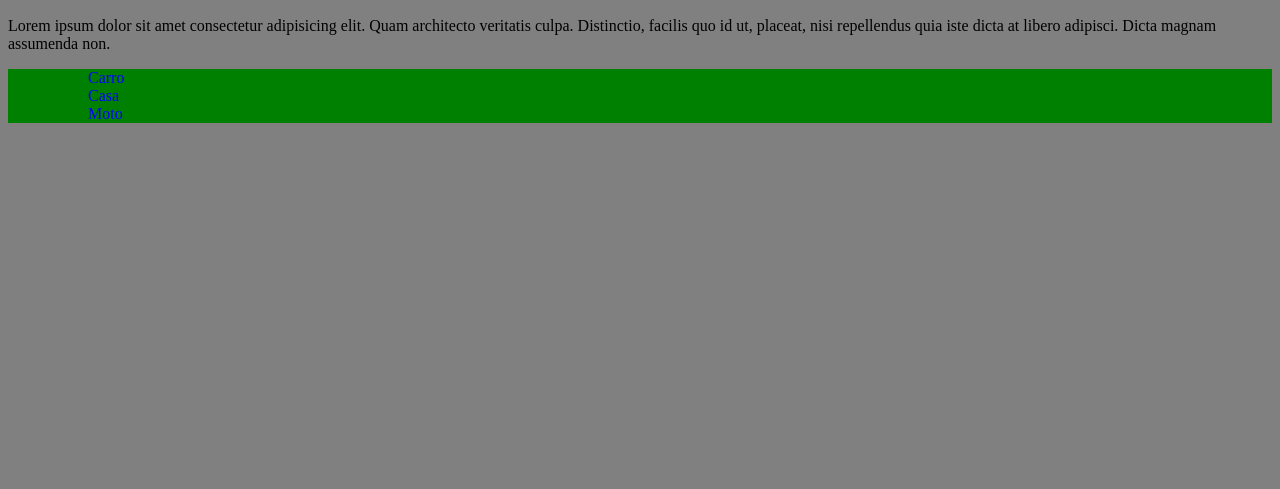
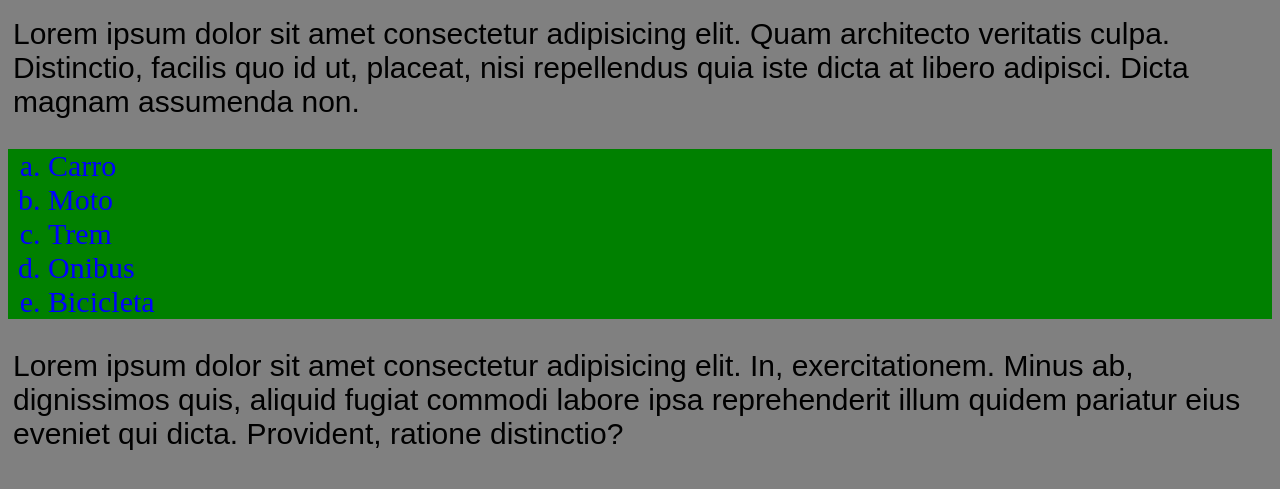
Before and after one commit to Italocnr/Projeto-web-1, a plain HTML site: page Projeto web 1/index.html in a window 1280 px wide. Shown: the part 57-546 px from the top of the page. Drawn offline with Linux system fonts and the light colour scheme.

Commit message:
Terceira Versão do site

```diff
--- a/Projeto web 1/index.html
+++ b/Projeto web 1/index.html
@@ -9,11 +9,14 @@
 </head>
 <body>
     <h1 class="titulo">Wello World!</h1>
-    <p>Lorem ipsum dolor sit amet consectetur adipisicing elit. Quam architecto veritatis culpa. Distinctio, facilis quo id ut, placeat, nisi repellendus quia iste dicta at libero adipisci. Dicta magnam assumenda non.</p>
-    <ul class="lista">
-        <ol>Carro</ol>
-        <ol>Casa</ol>
-        <ol>Moto</ol>
-    </ul>
+    <p class="conteudos">Lorem ipsum dolor sit amet consectetur adipisicing elit. Quam architecto veritatis culpa. Distinctio, facilis quo id ut, placeat, nisi repellendus quia iste dicta at libero adipisci. Dicta magnam assumenda non.</p>
+    <ol class= "lista" type="a">
+        <li>Carro</li>
+        <li>Moto</li>
+        <li>Trem</li>
+        <li>Onibus</li>
+        <li>Bicicleta</li>
+    </ol>
+    <p class="conteudos">Lorem ipsum dolor sit amet consectetur adipisicing elit. In, exercitationem. Minus ab, dignissimos quis, aliquid fugiat commodi labore ipsa reprehenderit illum quidem pariatur eius eveniet qui dicta. Provident, ratione distinctio?</p>
 </body>
 </html>
--- a/Projeto web 1/style.css
+++ b/Projeto web 1/style.css
@@ -9,4 +9,12 @@ body{
 .lista{
     color: blue;
     background-color: green;
+    font-size: 30px;
 }
+.conteudos{
+    color: black;
+    font-size: 30px;
+    font-family: sans-serif;
+    margin: 5px;
+    border: 2px;
+}
```
